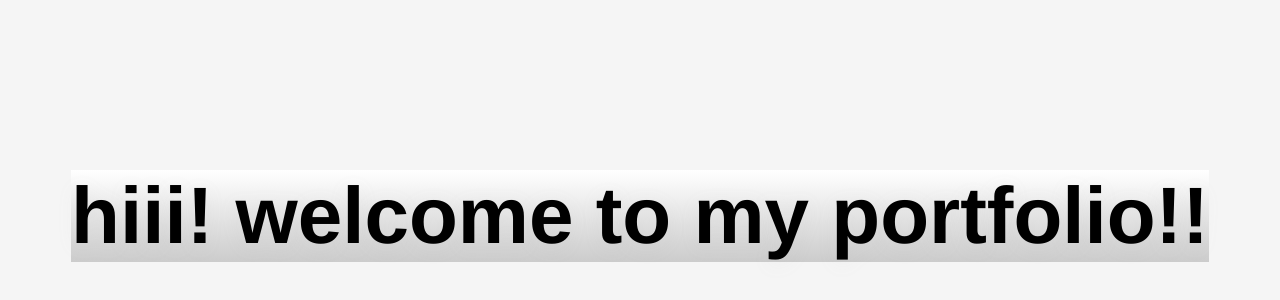
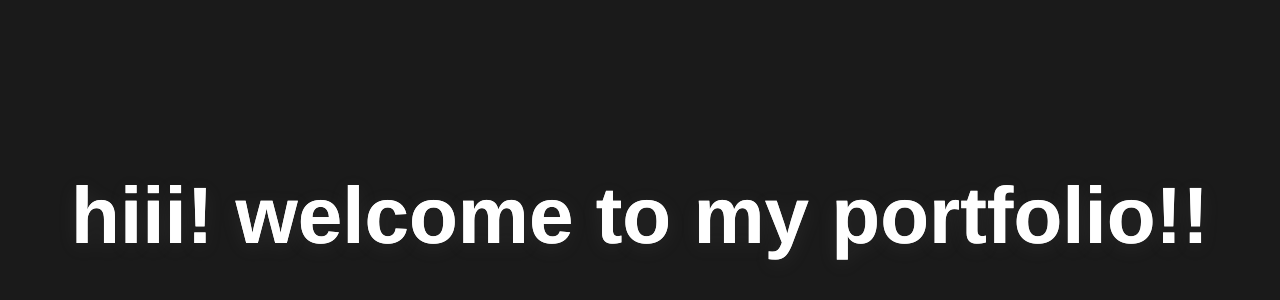
Before and after one commit to cveryskys/Lua-Portfolio, a plain HTML site: page index.html in a window 1280 px wide. Shown: the part 184-484 px from the top of the page. Drawn offline with Linux system fonts and the light colour scheme.

Commit message:
Secondary

```diff
--- a/config/add-ons.js
+++ b/config/add-ons.js
@@ -9,19 +9,22 @@ document.addEventListener("DOMContentLoaded", () => {
 
         const rotateY = ((x / width) * 40) - 20;
         const rotateX = ((y / height) * -40) + 20;
+        const gradientX = ((x / width) * 100);
+        const gradientY = ((y / height) * 100);
 
         requestAnimationFrame(() => {
             text.style.transform = `rotateX(${rotateX}deg) rotateY(${rotateY}deg)`;
+            text.style.background = `linear-gradient(${gradientX}deg, #FFFFFF, #CCCCCC)`;
         });
     }
 
     fetch("config/main.json")
         .then(response => response.json())
         .then(data => {
-            document.body.style.backgroundColor = data.backgroundColor || "#F5F5F5";
-            document.body.style.color = data.textColor || "#333333";
+            document.body.style.backgroundColor = data.backgroundColor || "#1A1A1A";
+            document.body.style.color = data.textColor || "#E5E5E5";
             document.body.style.fontFamily = data.fontFamily || "Helvetica, Arial, sans-serif";
-            text.style.color = data.primaryColor || "#000000";
+            text.style.color = data.primaryColor || "#FFFFFF";
         })
         .catch(error => console.error("Error loading JSON:", error));
 
--- a/config/edits.css
+++ b/config/edits.css
@@ -6,10 +6,10 @@ body, html {
     display: flex;
     justify-content: center;
     align-items: center;
-    background-color: #F5F5F5;
+    background-color: #1A1A1A;
     overflow: hidden;
     font-family: "Helvetica", "Arial", sans-serif;
-    color: #333333;
+    color: #E5E5E5;
 }
 
 .container {
@@ -23,6 +23,8 @@ body, html {
     transform-style: preserve-3d;
     transition: transform 0.1s ease-out;
 
-    background: linear-gradient(#FFFFFF, #CCCCCC);
+    background: linear-gradient(90deg, #FFFFFF, #CCCCCC);
     text-shadow: 0px 4px 20px rgba(165, 165, 165, 0.1);
+    background-clip: text;
+    color: transparent;
 }
--- a/config/main.json
+++ b/config/main.json
@@ -1,8 +1,8 @@
 {
-    "backgroundColor": "#F5F5F5",
-    "textColor": "#333333",
+    "backgroundColor": "#1A1A1A",
+    "textColor": "#E5E5E5",
     "fontFamily": "Helvetica, Arial, sans-serif",
-    "primaryColor": "#000000",
+    "primaryColor": "#FFFFFF",
     "secondaryColor": "#707070",
     "accentColor": "#858585",
     "lightColor": "#E5E5E5",
```
